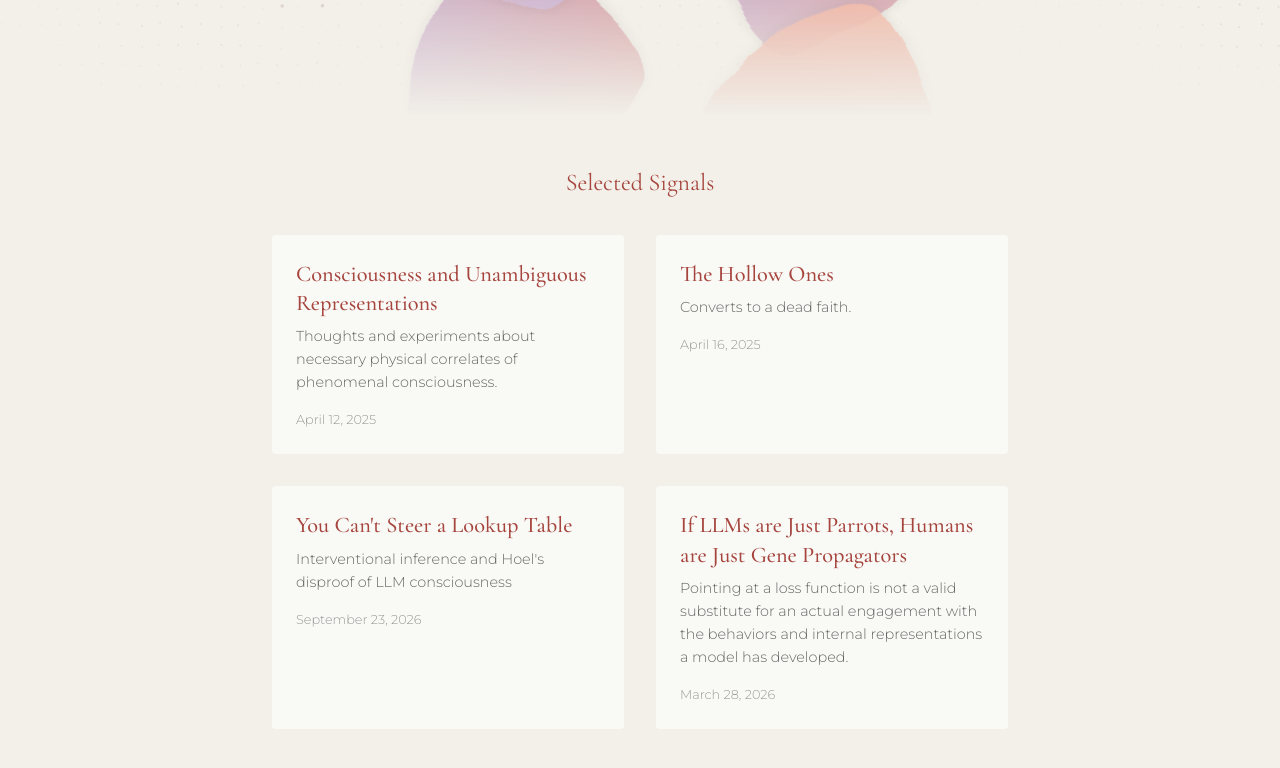
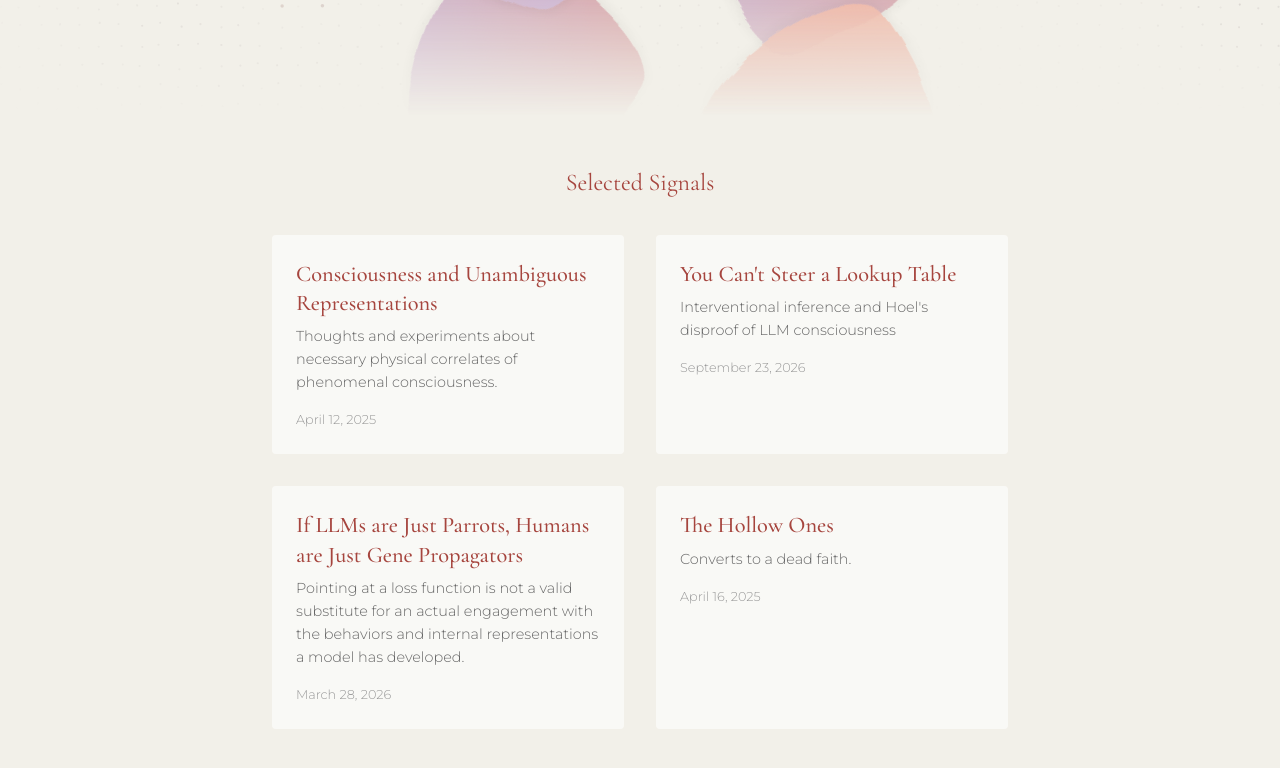
Before and after one commit to entropicbloom/signals, a Jekyll site: the page built from index.html, in a window 1280 px wide and 900 px high, scrolled down 780 px. Shown: the top 768 px of the window. Built offline with Jekyll 4.4.1, drawn with Linux system fonts in a browser that asks for light colours.

Commit message:
Move The Hollow Ones to bottom-right on the home page
Co-Authored-By: Claude Sonnet 5 <noreply@anthropic.com>

```diff
--- a/index.html
+++ b/index.html
@@ -7,7 +7,7 @@ show_title: true
 <h2 style="text-align: center; font-family: 'Cormorant Garamond', serif; font-weight: 400; margin-bottom: 1.5rem; color: var(--rust-red);">Selected Signals</h2>
 
 <div class="latest-posts">
-    {% assign selected_slugs = "consciousness-is-unambiguous,the-hollow-ones,you-cant-steer-a-lookup-table,llm-parrots-humans-gene-propagators" | split: "," %}
+    {% assign selected_slugs = "consciousness-is-unambiguous,you-cant-steer-a-lookup-table,llm-parrots-humans-gene-propagators,the-hollow-ones" | split: "," %}
     {% for slug in selected_slugs %}
     {% assign post = site.posts | where_exp: "p", "p.url contains slug" | first %}
     <div class="post-card">
```
